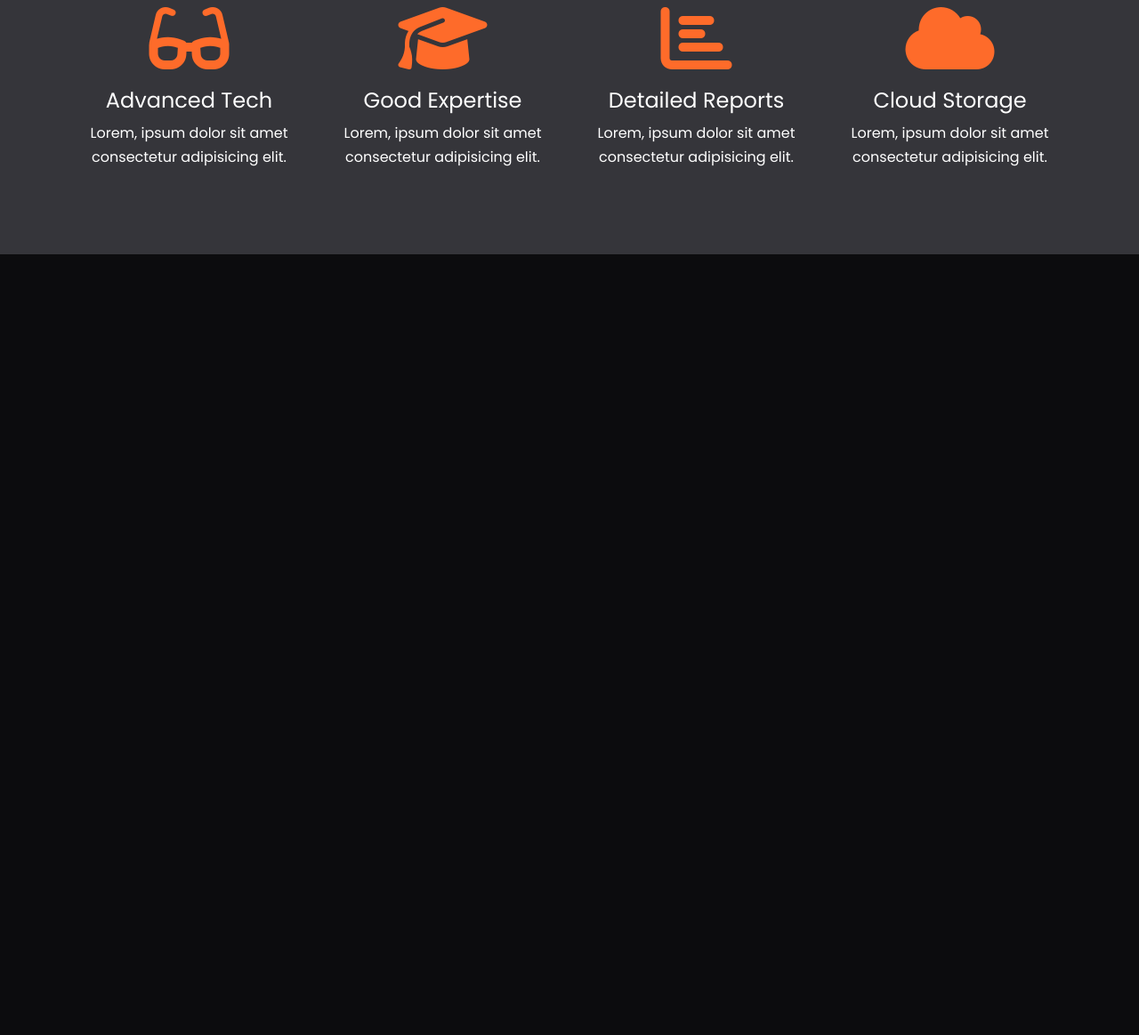
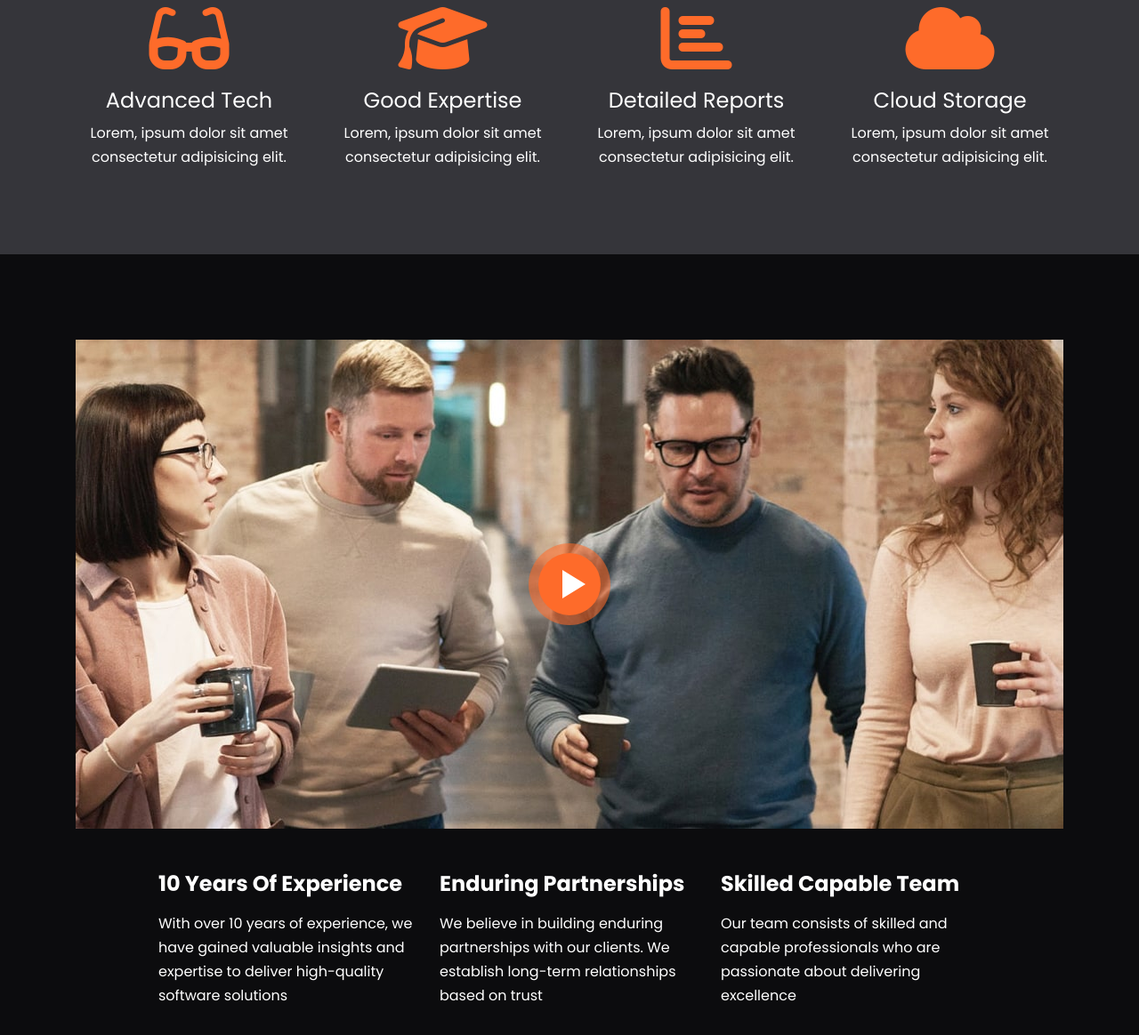
Before and after one commit to Florian-Cywinski/bs5-vera-software-solutions-website, a website: page index.html in a window 1280 px wide. Shown: the part 4249-5413 px from the top of the page at 89% size. Before the commit the page ends 4631 px from the top, so only its background shows below. Drawn offline with nearby package versions, Linux system fonts and the light colour scheme; files that its build step writes are made by us from their sources.

Commit message:
Video Section & Animated Button

```diff
--- a/index.html
+++ b/index.html
@@ -367,7 +367,6 @@
             </div>
           </div>
         </div>
-
         <!-- Expertise Row 2 -->
         <div class="row">
           <!-- 1. Column -->
@@ -422,6 +421,56 @@
       </div>
     </section>
 
+    <!-- Video -->
+    <section class="video my-6">
+      <div class="container">
+        <!-- 1. Row -->
+        <div class="row">
+          <div class="col-12 d-flex flex-column align-items-center">
+            <div class="position-relative">
+              <img src="images/video-preview.jpg" alt="" class="img-fluid">
+              <a class="video-btn" data-bs-toggle="modal" data-bs-target="#videoModal" data-bs-src="https://www.youtube.com/embed/u72H_zZzkcw"> <!-- video-btn is a custom class - data-bs-src= is a custom attribute -->
+                <span class="video-play-button">
+                  <span></span> <!-- Everything in the span (the triangle of the play button) is created due to css (styles.scss) -->
+                </span>
+              </a>
+            </div>
+          </div>
+        </div>
+         <!-- 1. Row -->
+        <div class="row video-points px-6 mt-5">
+          <!-- 1. Column -->
+          <div class="col-lg-4">
+            <h4 class="fw-bold">10 Years Of Experience</h4>
+            <p>With over 10 years of experience, we have gained valuable insights and expertise to deliver high-quality software solutions</p>
+          </div>
+          <!-- 2. Column -->
+          <div class="col-lg-4">
+            <h4 class="fw-bold">Enduring Partnerships</h4>
+            <p>We believe in building enduring partnerships with our clients. We establish long-term relationships based on trust</p>
+          </div>
+          <!-- 3. Column -->
+          <div class="col-lg-4">
+            <h4 class="fw-bold">Skilled Capable Team</h4>
+            <p>Our team consists of skilled and capable professionals who are passionate about delivering excellence</p>
+          </div>
+        </div>
+      </div>
+
+      <!-- Video Modal -->
+      <div class="video-modal">
+        <div id="videoModal" class="modal fade">
+          <div class="modal-dialog">
+            <div class="modal-content">
+              <div class="ratio ratio-16x9">
+                <iframe frameborder="0" class="embed-responsive-item" id="video"></iframe>
+              </div>
+            </div>
+          </div>
+        </div>
+      </div>
+    </section>
+
     <script src="js/replaceme.min.js"></script>
     <script src="js/bootstrap.bundle.min.js"></script>
     <script src="js/script.js"></script>
--- a/scss/styles.scss
+++ b/scss/styles.scss
@@ -44,6 +44,81 @@
     width: 24px;
 }
 
+// Video Play Button
+.video-play-button {
+    position: absolute;
+    z-index: 10;
+    top: 50%;   /* To bring the outer border of the button to the middle (the button is not in the middle -> it's a bit more down) */
+    left: 50%;  /* To bring the outer border of the button to the middle (the button is not in the middle -> it's a bit more right) */
+    transform: translateX(-50%) translateY(-50%);   /* To fix it that the button is really in the middle */
+    width: 32px;
+    height: 44px;
+    border-radius: 50%;
+    display: block; /* Because the span element is by default inline */
+    box-sizing: content-box;
+    padding: 1.125rem 1.25rem 1.125rem 1.75rem;
+    cursor: pointer;
+    // background: red;    To see wheter the element is there
+}
+
+.video-play-button:before { /* This is where the animation goes on */
+    content: '';
+    position: absolute;
+    z-index: 0;
+    top: 50%;
+    left: 50%;
+    transform: translateX(-50%) translateY(-50%);
+    width: 76px;
+    height: 76px;
+    border-radius: 50%;
+    display: block;
+    background: var(--bs-primary);  /* To have a bg color */
+    cursor: pointer;
+    animation: pulse-border 1500ms ease-in-out infinite;    /* To chose the @keyframes */
+}
+
+.video-play-button:after {
+    content: '';
+    position: absolute;
+    z-index: 1;
+    top: 50%;
+    left: 50%;
+    transform: translateX(-50%) translateY(-50%);
+    width: 70px;
+    height: 70px;
+    border-radius: 50%;
+    display: block;
+    background: var(--bs-primary);
+    cursor: pointer;
+    transition: all 200ms;  /* To have the animation smooth */
+}
+
+.video-play-button span {   /* To create the triangle of the play button */
+    position: relative;
+    display: block;
+    z-index: 3;
+    top: 6px;   /* within the video play button */
+    left: 4px;
+    width: 0;   /* Just the borders are needed to draw the triangle */
+    height: 0;
+    // Draw triangle
+    border-left: 26px solid #fff;
+    border-top: 16px solid transparent;
+    border-bottom: 16px solid transparent;
+}
+
+@keyframes pulse-border {   /* This is also part of the pulsating (1500 ms / puls) video play button */
+    0% {
+      transform: translateX(-50%) translateY(-50%) translateZ(0) scale(1);  /* The important part is scale(1) which is the initial state - translateX(-50%) translateY(-50%) is the same as above - translateZ(0) is just 0 */
+      opacity: 1;   /* To fully see the button initially */
+    }
+
+    100% {
+      transform: translateX(-50%) translateY(-50%) translateZ(0) scale(1.5);    /* To scale the button up */
+      opacity: 0;   /* To have the button disappeared fianlly */
+    }
+}
+
 @media (max-width: 992px) {
     .xl-text {
       font-size: 50px;
@@ -55,4 +130,13 @@
         url('../images/header-background.jpg') center center no-repeat;
     }
 
+    .video-points {
+        padding: 0 !important;
+        text-align: center;
+    }
+
+    .video-points .col-lg-4 {
+        margin-bottom: 20px;
+    }
+
 }
```
